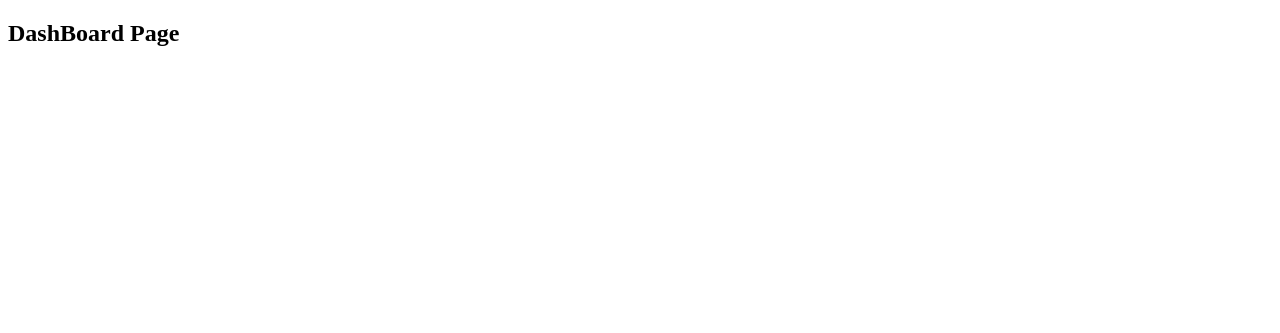
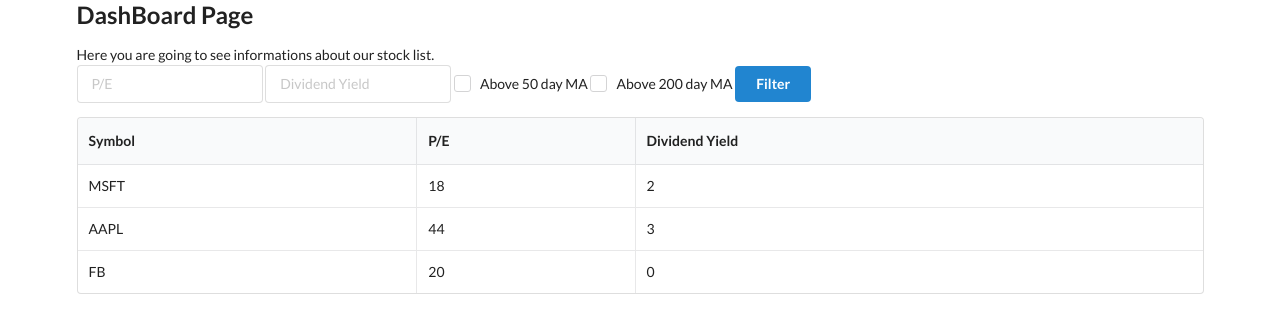
Before and after one commit to victor-s-santos/FastAPI, a FastAPI app: page / in a window 1280 px wide. Before the commit the part shown is almost empty. Shown: the top 333 px of the page. Run offline with FastAPI, Linux system fonts and the light colour scheme.

Commit message:
applying a minimalistic style

```diff
--- a/app2/templates/base.html
+++ b/app2/templates/base.html
@@ -3,10 +3,14 @@
 <head>
     <meta charset="UTF-8">
     <meta name="viewport" content="width=device-width, initial-scale=1.0">
+    <link rel="stylesheet" href="https://cdn.jsdelivr.net/npm/semantic-ui@2.4.2/dist/semantic.min.css">
+    <script src="https://cdn.jsdelivr.net/npm/semantic-ui@2.4.2/dist/semantic.min.js"></script>
     <title>Stocks Dashboard</title>
 </head>
 <body>
-    {% block content %}
-    {% endblock %}
+    <div class="ui container">
+        {% block content %}
+        {% endblock %}
+    </div>
 </body>
 </html>
--- a/app2/templates/dashboard.html
+++ b/app2/templates/dashboard.html
@@ -3,5 +3,48 @@
 {% block content %}
 <div>
     <h2>DashBoard Page</h2>
+    <p>Here you are going to see informations about our stock list.</p>
 </div>
+<div class="ui input">
+    <input type="text" placeholder="P/E">
+</div>
+<div class="ui input">
+    <input type="text" placeholder="Dividend Yield">
+</div>
+
+<div class="ui checkbox">
+    <input type="checkbox" name="example">
+    <label>Above 50 day MA</label>
+</div>
+<div class="ui checkbox">
+    <input type="checkbox" name="example">
+    <label>Above 200 day MA</label>
+</div>
+<button class="ui button primary">Filter</button>
+
+
+<table class="ui celled table">
+    <thead>
+      <tr><th>Symbol</th>
+      <th>P/E</th>
+      <th>Dividend Yield</th>
+    </tr></thead>
+    <tbody>
+      <tr>
+        <td data-label="Symbol">MSFT</td>
+        <td data-label="P/E">18</td>
+        <td data-label="Dividend">2</td>
+      </tr>
+      <tr>
+        <td data-label="Symbol">AAPL</td>
+        <td data-label="P/E">44</td>
+        <td data-label="Dividend">3</td>
+      </tr>
+      <tr>
+        <td data-label="Symbol">FB</td>
+        <td data-label="P/E">20</td>
+        <td data-label="Dividend">0</td>
+      </tr>
+    </tbody>
+  </table>
 {% endblock %}
```
